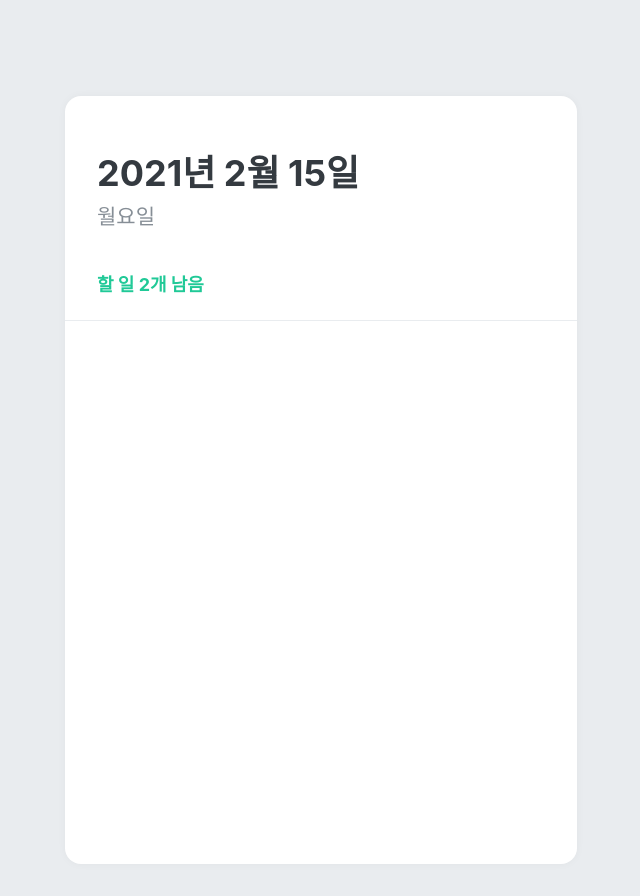
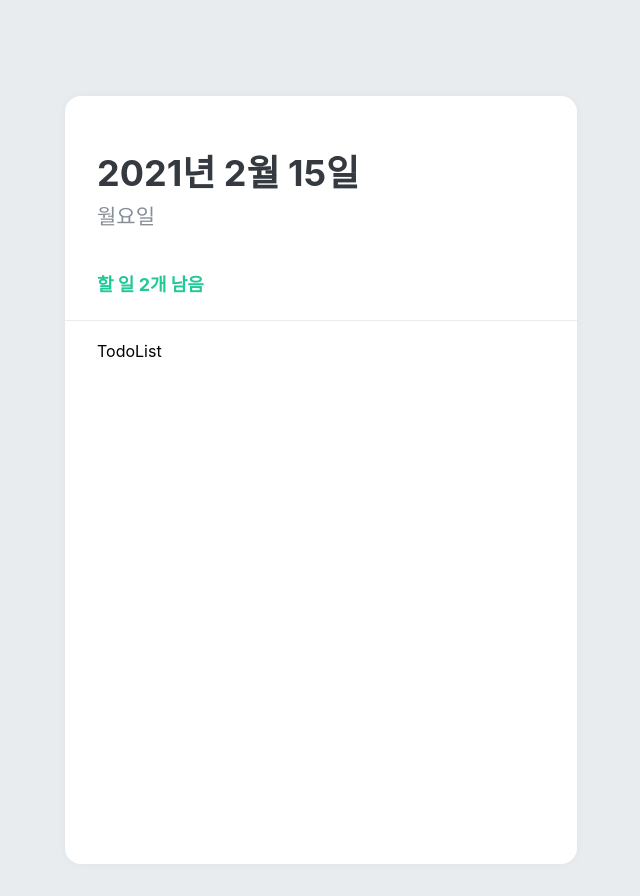
Before and after one commit to kjs0349/TodoList, a React (Create React App) app in the folder todolist/: page / in a window 1280 px wide. Shown: the whole page, without its empty margins (319-959 px from the left). Built offline with nearby package versions, Linux system fonts and the light colour scheme.

Commit message:
<TodoList> 생성 : List 목록 템플릿

```diff
--- a/todolist/src/App.js
+++ b/todolist/src/App.js
@@ -2,6 +2,7 @@
 import { createGlobalStyle } from 'styled-components';
 import TodoHead from './components/TodoHead';
 import TodoTemplate from './components/TodoTemplate';
+import TodoList from './components/TodoList';
 
 const GlobalStyle = createGlobalStyle`
   body {
@@ -14,7 +15,8 @@
   <>
     <GlobalStyle />
     <TodoTemplate>
-      <TodoHead></TodoHead>
+      <TodoHead/>
+      <TodoList/>
     </TodoTemplate>
   </>
   );
--- /dev/null
+++ b/todolist/src/components/TodoList.js
@@ -0,0 +1,17 @@
+import React from 'react';
+import styled from 'styled-components';
+
+const TodoListBlock = styled.div`
+    flex: 1;
+    padding: 20px 32px;
+    padding-bottom: 48px;
+    overflow-y: auto;
+`;
+
+function TodoList() {
+    return (
+        <TodoListBlock>TodoList</TodoListBlock>
+    );
+}
+
+export default TodoList;
```
